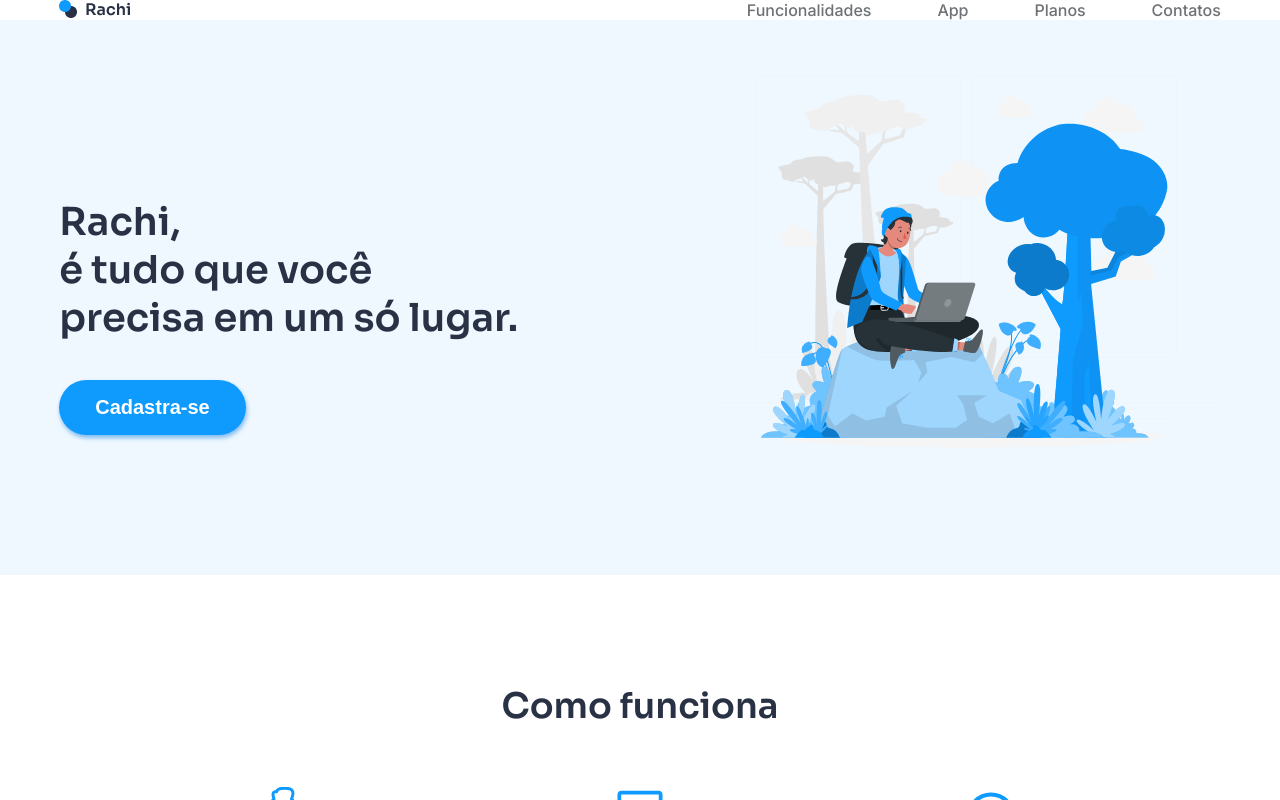
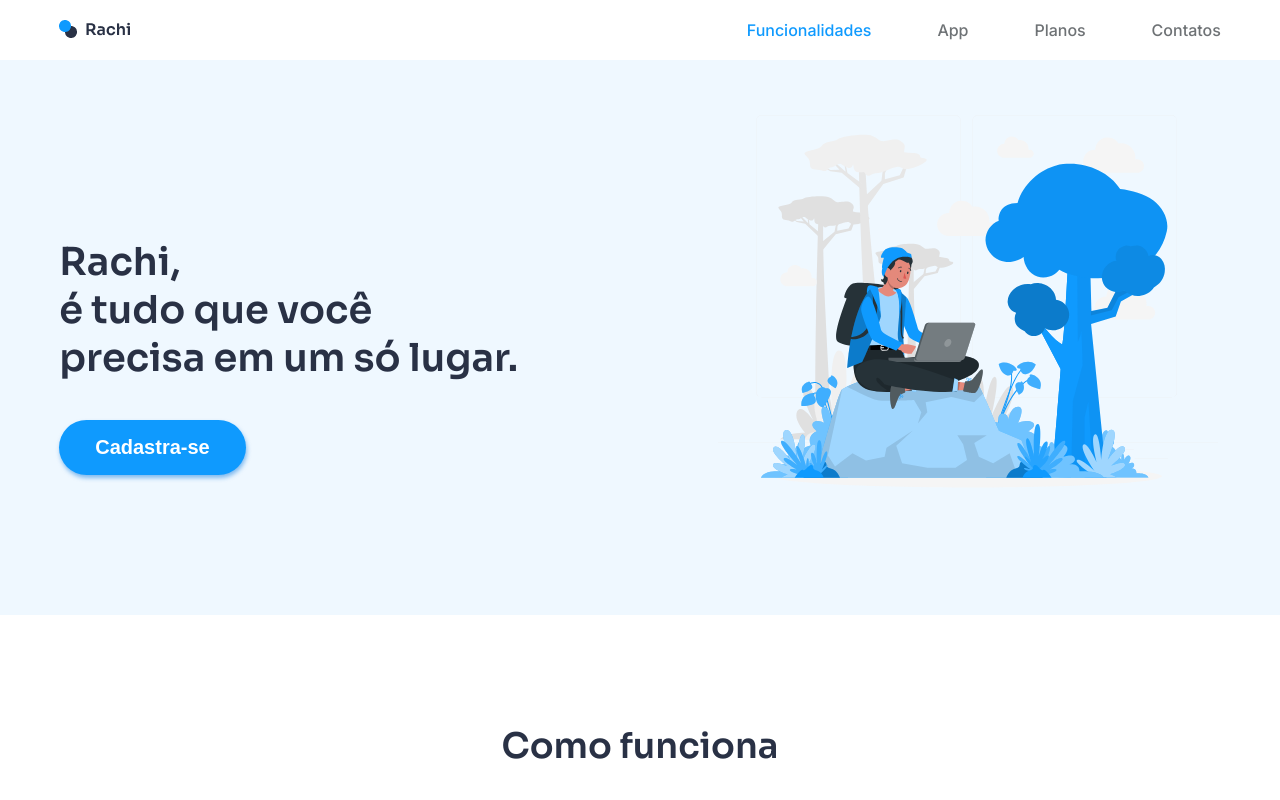
Before and after one commit to dessaphss/Rachi, a Vue app: page /#/ in a window 1280 px wide. In both pictures the pointer is over the link "Funcionalidades". Shown: the top 800 px of the page. Built offline with nearby package versions, Linux system fonts and the light colour scheme; the HTML template or start-up script is replaced by a standard one.

Commit message:
chore(hover): added hover effect

```diff
--- a/src/components/AppHeader/styles.scss
+++ b/src/components/AppHeader/styles.scss
@@ -2,6 +2,8 @@
     display: flex;
     justify-content: space-between;
     flex-wrap: wrap;
+    margin-top: 1.25rem;
+    margin-bottom: 1.25rem;
     & .logo {
         width: 4.56rem;
         height: 1.25rem;
@@ -16,6 +18,9 @@
 
 a {
     color: themeColor(description);
+    &:hover {
+        color: themeColor(btn-primary);
+    }
 }
 
 /* Mobile menu styles */
```
